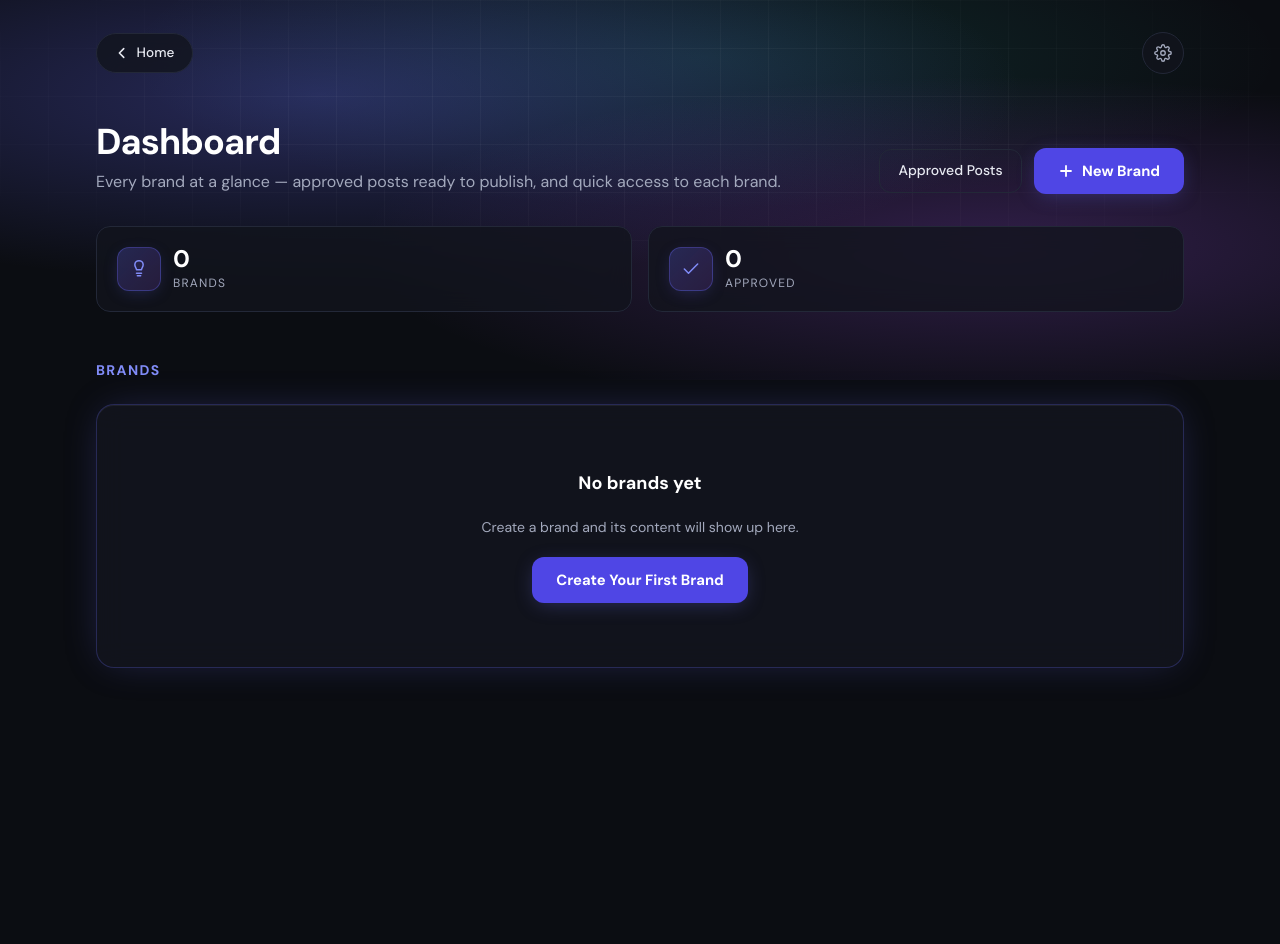
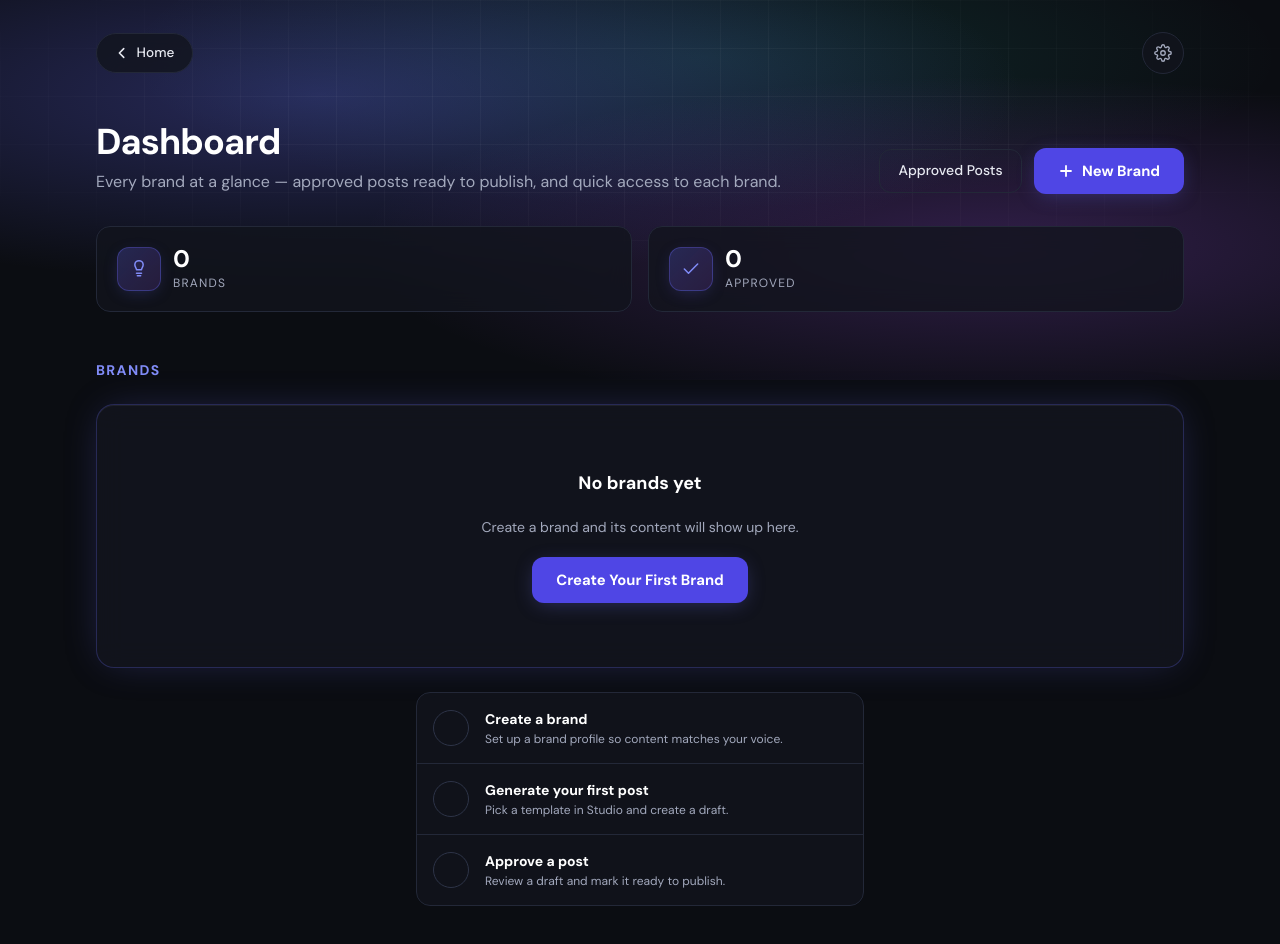
Before and after one commit to Sasuke021990/SocualStudio, a Next.js app: page /dashboard in a window 1280 px wide. Shown: the top 944 px of the page. Before the commit the page ends 800 px from the top, so only its background shows below. Built offline with nearby package versions, Linux system fonts and the light colour scheme.

Commit message:
feat: add first-run onboarding checklist to dashboard empty state

```diff
--- a/src/app/dashboard/page.tsx
+++ b/src/app/dashboard/page.tsx
@@ -4,6 +4,7 @@ import { useState, useEffect, useCallback } from "react";
 import Link from "next/link";
 import { PageChrome } from "@/components/nav";
 import { StatCard } from "@/components/content-widgets";
+import { OnboardingChecklist } from "@/components/OnboardingChecklist";
 import type { ContentItem } from "@/features/content-dashboard/types";
 
 interface ProjectEntry {
@@ -111,11 +112,14 @@ export default function DashboardPage() {
             {[0, 1, 2].map((i) => <div key={i} className="glass h-36 animate-pulse" />)}
           </div>
         ) : brands.length === 0 ? (
-          <div className="glass-hero mt-6 flex flex-col items-center gap-5 py-16 text-center">
-            <p className="text-lg font-semibold" style={{ color: "#fff" }}>No brands yet</p>
-            <p className="text-sm" style={{ color: "var(--muted)" }}>Create a brand and its content will show up here.</p>
-            <Link href="/projects/new" className="btn-primary">Create Your First Brand</Link>
-          </div>
+          <>
+            <div className="glass-hero mt-6 flex flex-col items-center gap-5 py-16 text-center">
+              <p className="text-lg font-semibold" style={{ color: "#fff" }}>No brands yet</p>
+              <p className="text-sm" style={{ color: "var(--muted)" }}>Create a brand and its content will show up here.</p>
+              <Link href="/projects/new" className="btn-primary">Create Your First Brand</Link>
+            </div>
+            <OnboardingChecklist brandCount={brands.length} postCount={totals.total} approvedCount={totals.approved} />
+          </>
         ) : (
           <div className="mt-5 grid gap-5 sm:grid-cols-2 lg:grid-cols-3">
             {brands.map((b, i) => (
--- /dev/null
+++ b/src/components/OnboardingChecklist.tsx
@@ -0,0 +1,83 @@
+"use client";
+
+import { IconCheck } from "@/components/icons";
+
+interface OnboardingStep {
+  title: string;
+  description: string;
+  done: boolean;
+}
+
+function ChecklistRow({ title, description, done }: OnboardingStep) {
+  return (
+    <div className="flex items-center gap-4 p-4">
+      <div
+        className="flex h-9 w-9 shrink-0 items-center justify-center rounded-full"
+        style={
+          done
+            ? {
+                background: "rgba(52,211,153,0.15)",
+                border: "1px solid rgba(52,211,153,0.4)",
+                color: "var(--emerald)",
+              }
+            : {
+                background: "transparent",
+                border: "1px solid var(--border-bright)",
+                color: "var(--muted)",
+              }
+        }
+      >
+        {done ? <IconCheck size={16} /> : null}
+      </div>
+      <div className="min-w-0 text-left">
+        <div
+          className="text-sm font-semibold"
+          style={{ color: done ? "var(--muted)" : "#fff", textDecoration: done ? "line-through" : undefined }}
+        >
+          {title}
+        </div>
+        <div className="mt-0.5 text-xs" style={{ color: "var(--muted)" }}>{description}</div>
+      </div>
+    </div>
+  );
+}
+
+export function OnboardingChecklist({
+  brandCount,
+  postCount,
+  approvedCount,
+}: {
+  brandCount: number;
+  postCount: number;
+  approvedCount: number;
+}) {
+  const steps: OnboardingStep[] = [
+    {
+      title: "Create a brand",
+      description: "Set up a brand profile so content matches your voice.",
+      done: brandCount > 0,
+    },
+    {
+      title: "Generate your first post",
+      description: "Pick a template in Studio and create a draft.",
+      done: postCount > 0,
+    },
+    {
+      title: "Approve a post",
+      description: "Review a draft and mark it ready to publish.",
+      done: approvedCount > 0,
+    },
+  ];
+
+  if (steps.every((s) => s.done)) return null;
+
+  return (
+    <div className="glass anim-rise mx-auto mt-6 max-w-md">
+      {steps.map((step, i) => (
+        <div key={step.title} style={i > 0 ? { borderTop: "1px solid var(--border)" } : undefined}>
+          <ChecklistRow {...step} />
+        </div>
+      ))}
+    </div>
+  );
+}
```
